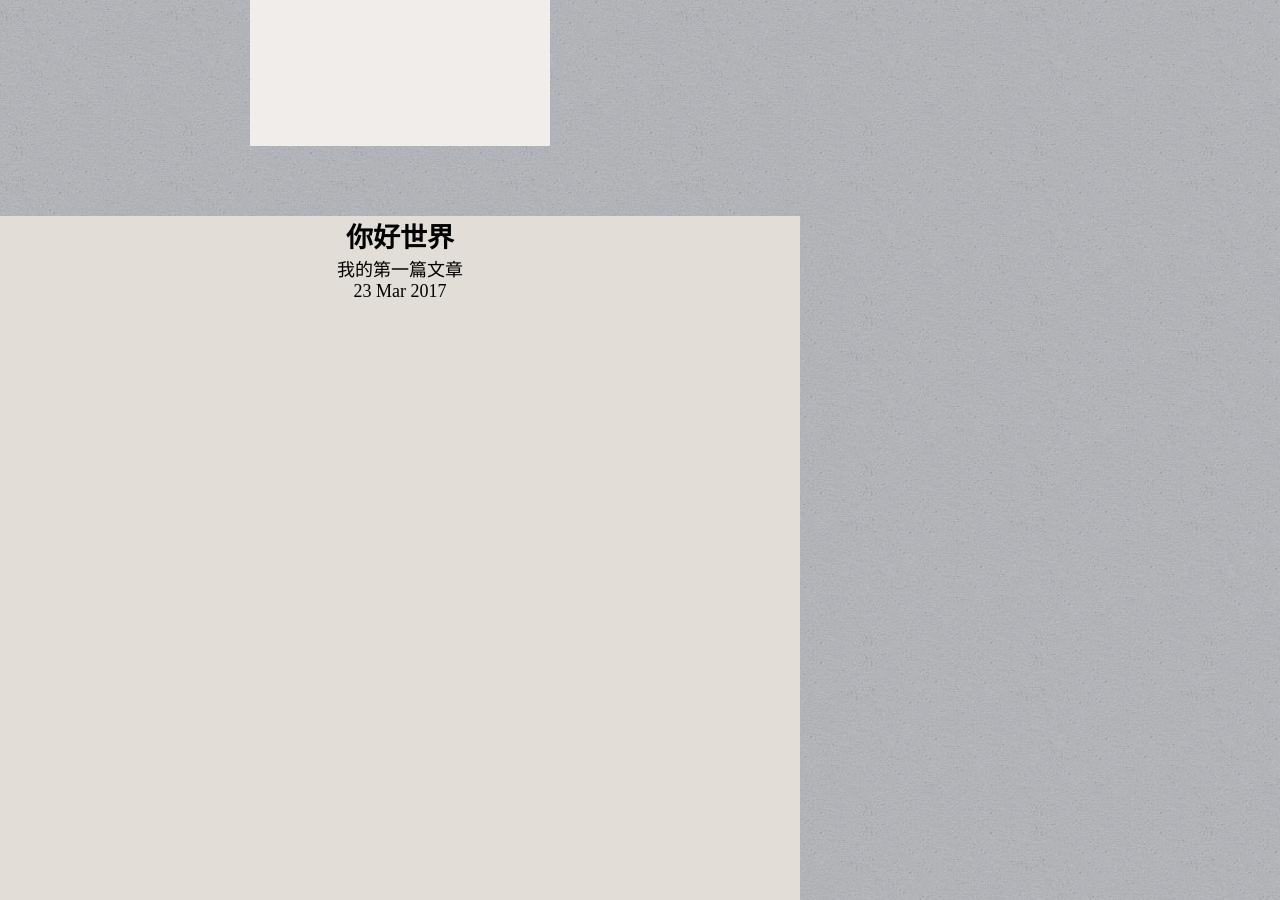
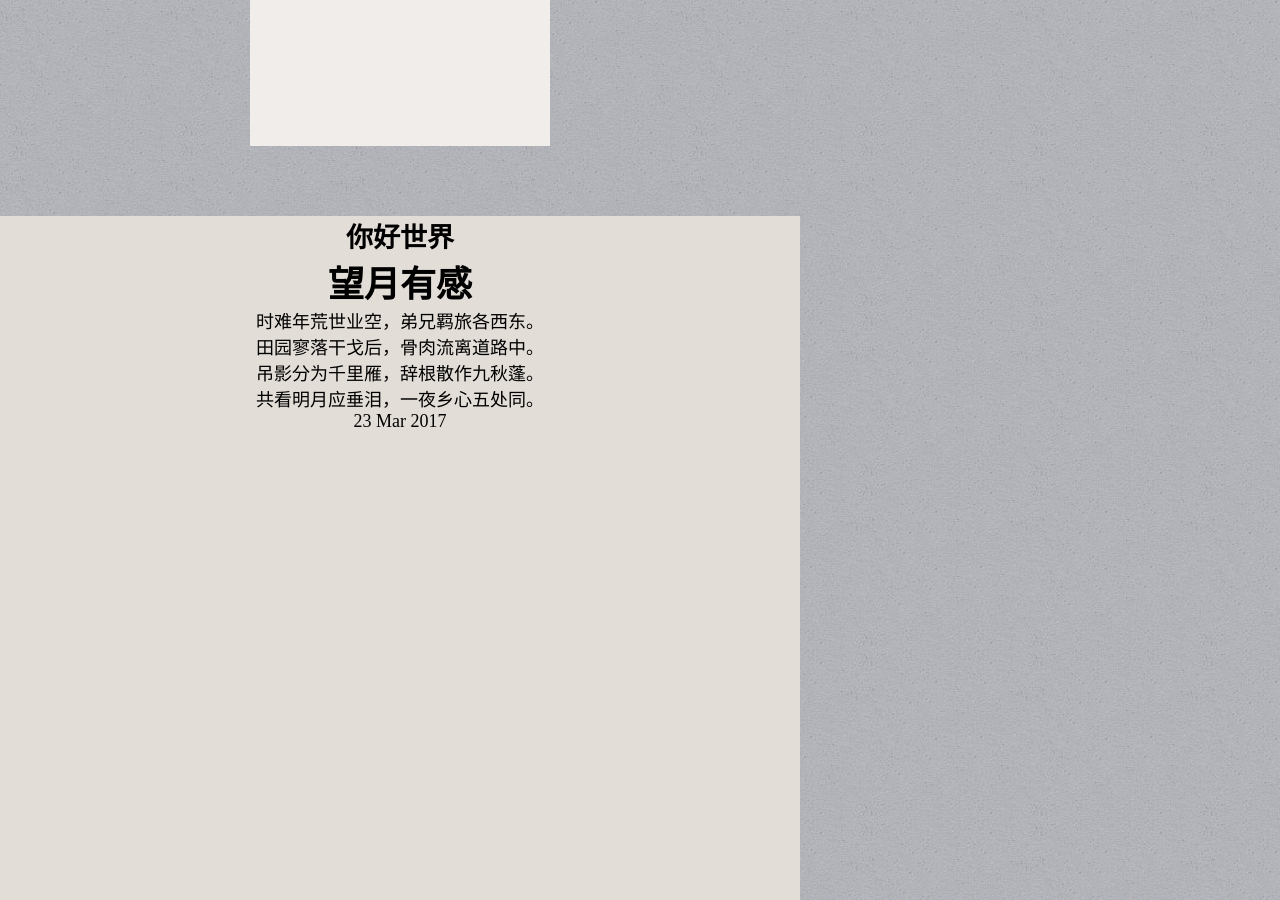
Before and after one commit to CNzhangheng/jekyll_demo, a Jekyll site: the page built from _posts/2017-03-23-1.html, in a window 1280 px wide and 900 px high, scrolled down 714 px. Built offline with Jekyll 4.4.1, drawn with Linux system fonts in a browser that asks for light colours.

Commit message:
Update 2017-03-23-1.html

```diff
--- a/_posts/2017-03-23-1.html
+++ b/_posts/2017-03-23-1.html
@@ -3,5 +3,9 @@ layout: default
 title: 你好世界
 ---
 <h2>{{ page.title }}</h2>
-<p>我的第一篇文章</p>
+<h1>望月有感</h1>
+<p>时难年荒世业空，弟兄羁旅各西东。</p>
+<p> 田园寥落干戈后，骨肉流离道路中。</p>
+<p>  吊影分为千里雁，辞根散作九秋蓬。</p>
+<p>  共看明月应垂泪，一夜乡心五处同。</p>
 <p>{{ page.date | date_to_string }}</p>
```
